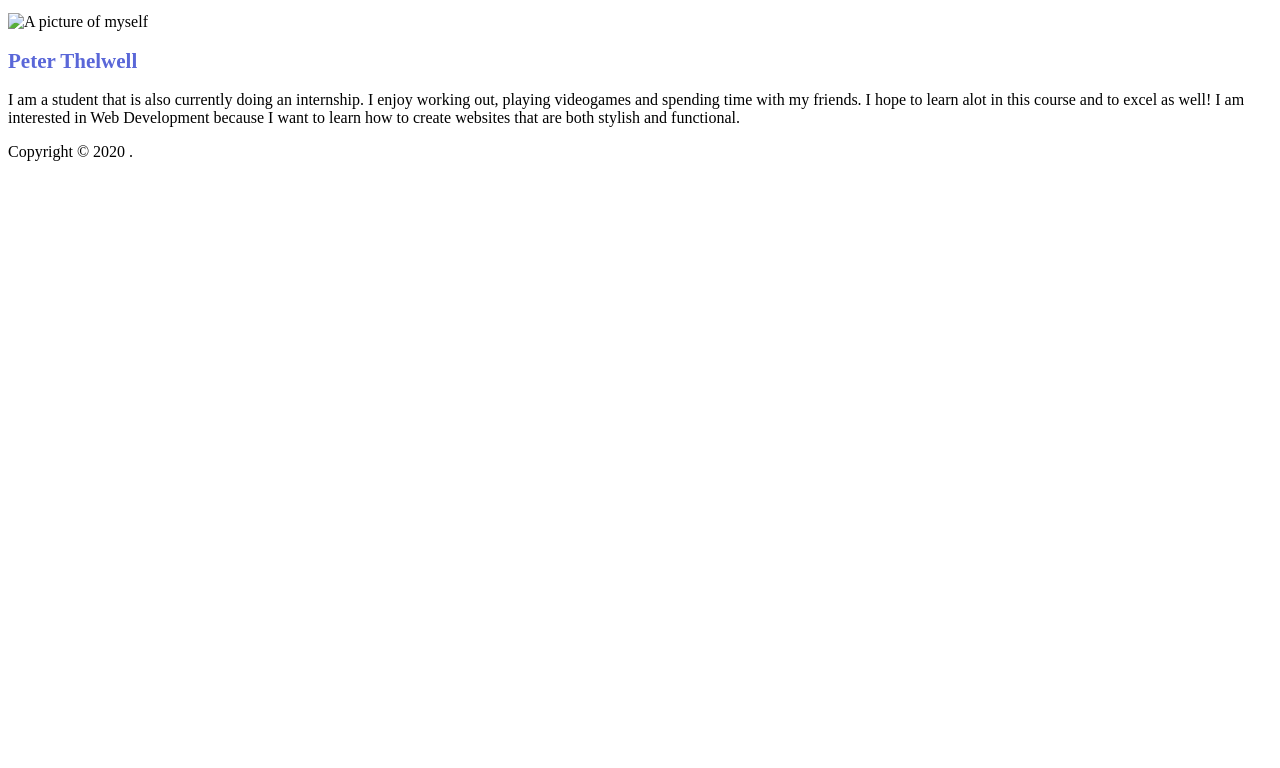
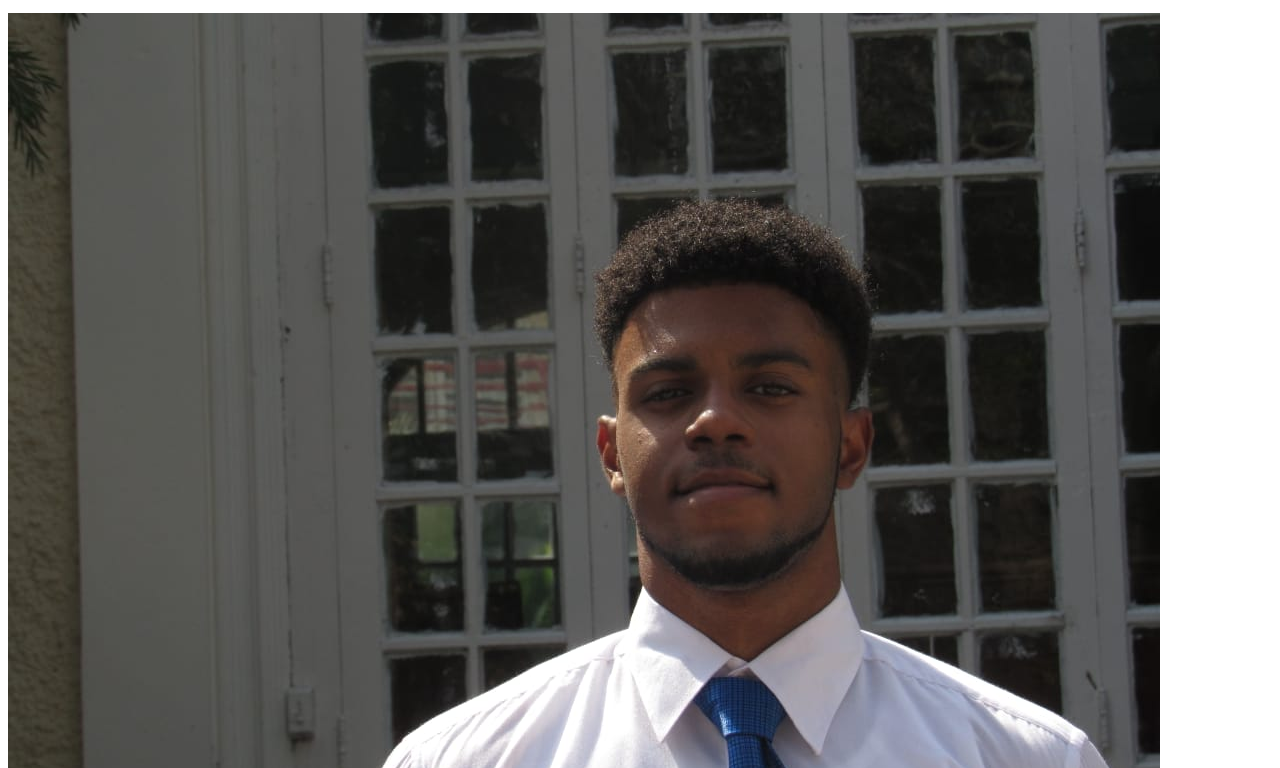
Before and after one commit to TheRealNapla/info2180-lab1, a plain HTML site: page index.html in a window 1280 px wide. Shown: the part 80-848 px from the top of the page. Before the commit the page ends 800 px from the top, so only its background shows below. Drawn offline with Linux system fonts and the light colour scheme.

Commit message:
Incorrect file type for picture

```diff
--- a/index.html
+++ b/index.html
@@ -14,7 +14,7 @@ width, initial-scale=1.0">
 <p>This is a simple webpage for Lab 1 of INFO2180.</p>
 </header>
 <main>
-<img src="Picture of Me.jpg" alt ="A picture of myself">
+<img src="Picture of Me.jpeg" alt ="A picture of myself">
 <h2>Peter Thelwell</h2>
 <p>I am a student that is also currently doing an internship. I enjoy working out, playing videogames and spending time with my friends.
     I hope to learn alot in this course and to excel as well! I am interested in Web Development because I want to learn how to create websites that are both stylish and functional.
```
